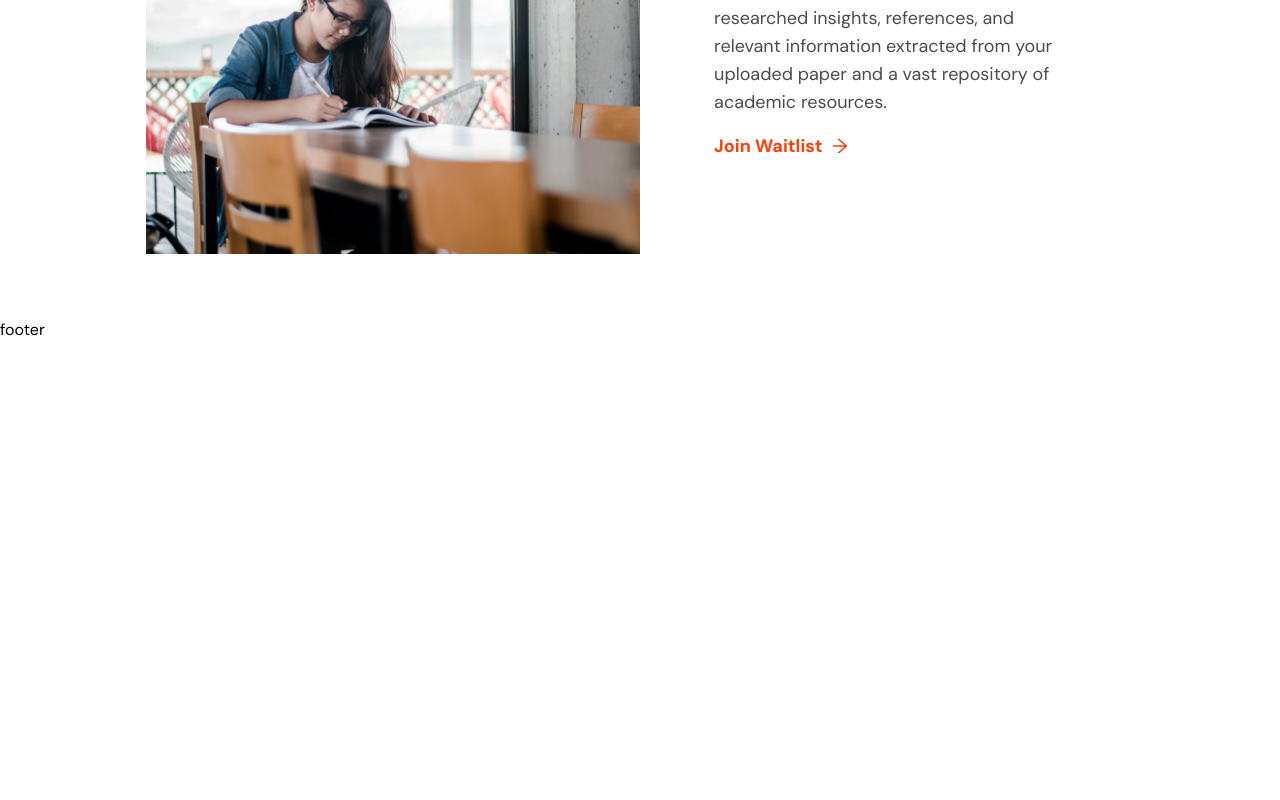
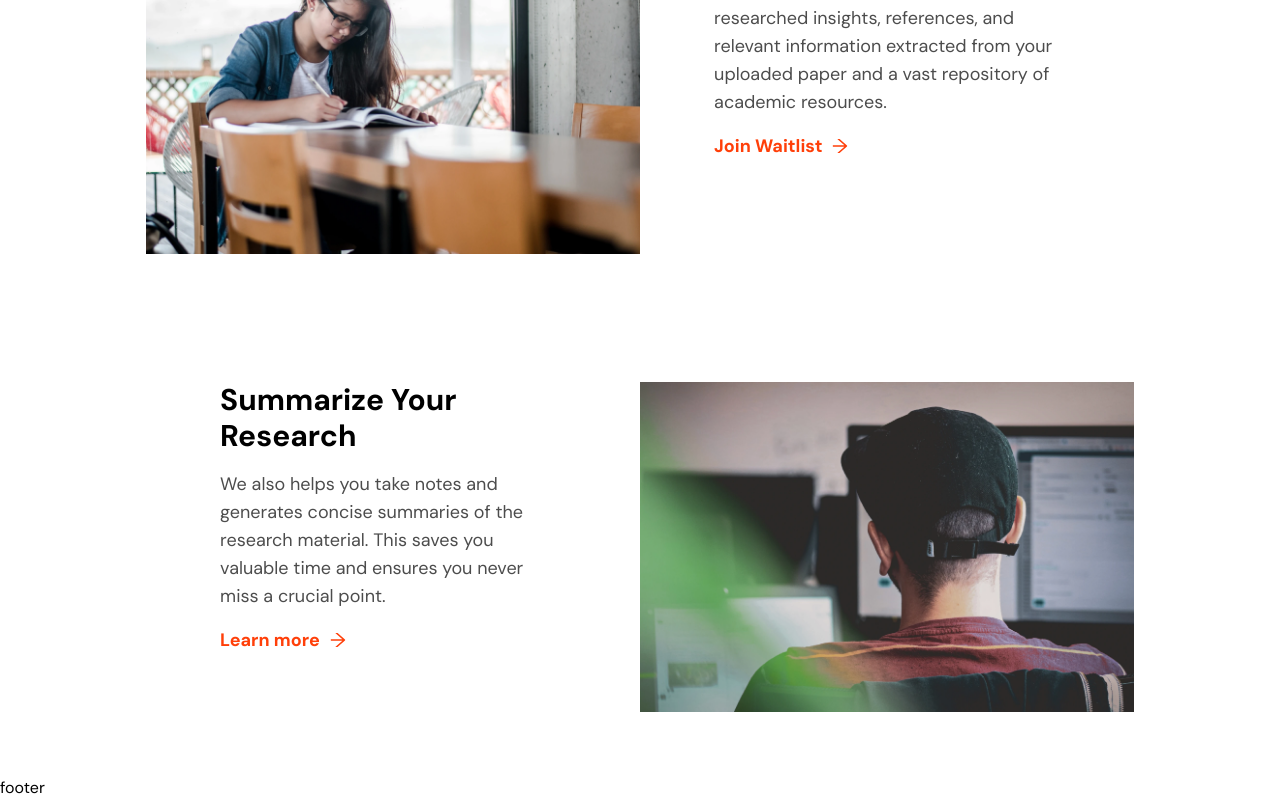
Before and after one commit to zulqarnain1231/varsity-ai, a Next.js app: page / in a window 1280 px wide. Shown: the part 1196-1996 px from the top of the page. Before the commit the page ends 1538 px from the top, so only its background shows below. Built offline with nearby package versions, Linux system fonts and the light colour scheme.

Commit message:
finished research section

```diff
--- a/components/Home/HomePage.tsx
+++ b/components/Home/HomePage.tsx
@@ -4,6 +4,7 @@ import Footer from "../Shared/Navigations/Footer";
 import HeroSection from "./HeroSection";
 import Universities from "./Universities";
 import GetInsights from "./GetInsights";
+import Reasearch from "./Reasearch";
 
 const HomePage = () => {
   return (
@@ -12,6 +13,7 @@ const HomePage = () => {
       <HeroSection />
       <Universities />
       <GetInsights />
+      <Reasearch />
       <Footer />
     </div>
   );
--- /dev/null
+++ b/components/Home/Reasearch.tsx
@@ -0,0 +1,45 @@
+import Link from "next/link";
+import React from "react";
+import { AiOutlineArrowRight } from "react-icons/ai";
+import ComponentWrapper from "../Shared/Wrappers/ComponentWrapper";
+import Image from "next/image";
+
+const Reasearch = () => {
+  return (
+    <ComponentWrapper
+      id="hero"
+      style="w-full h-full flex items-center py-10 lg:py-16"
+    >
+      <div className="w-full h-full grid lg:grid-cols-2 place-items-center">
+        <aside className="w-[70%] h-full flex flex-col items-start justify-start gap-4">
+          <h1 className="text-3xl text-black-main font-bold">
+            Summarize Your Research
+          </h1>
+          <p className="text-lg text-black-main/70 font-normal">
+            We also helps you take notes and generates concise summaries of the
+            research material. This saves you valuable time and ensures you
+            never miss a crucial point.
+          </p>
+          <Link
+            href="https://tally.so/r/nP14xb"
+            className="flex items-center justify-center gap-2 text-brand-tartary text-lg font-bold"
+          >
+            {" "}
+            Learn more
+            <AiOutlineArrowRight className="text-brand-tartary text-[20px]" />
+          </Link>
+        </aside>
+        <aside className="w-full h-[330px] relative">
+          <Image
+            className="w-full h-full object-cover"
+            src={"/Assets/Research.webp"}
+            alt=""
+            fill
+          />
+        </aside>
+      </div>
+    </ComponentWrapper>
+  );
+};
+
+export default Reasearch;
```
